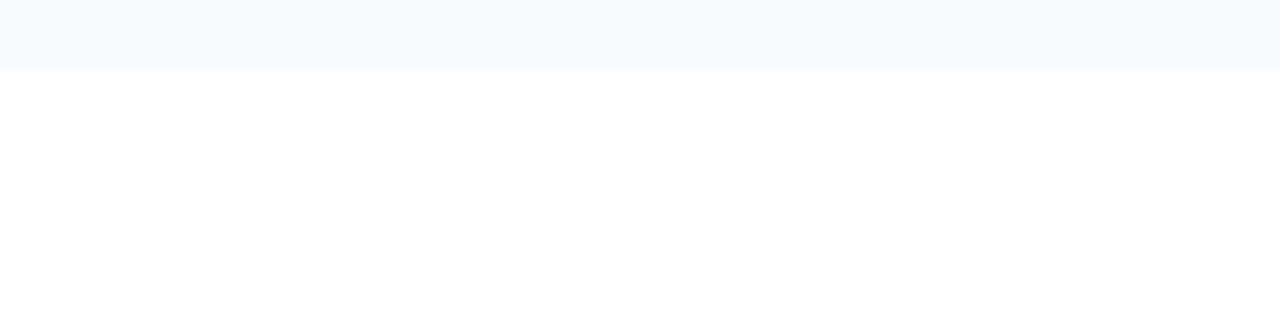
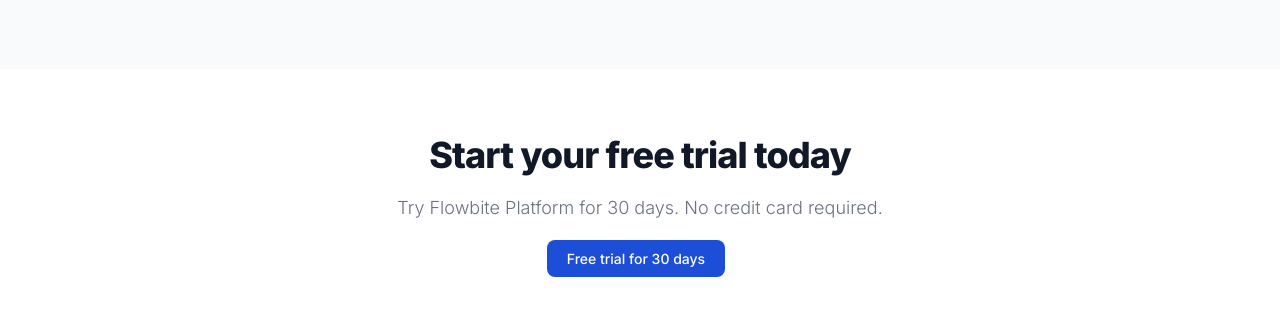
Before and after one commit to RenaudRedron/landing-page-nextjs-flowbite, a Next.js app: page / in a window 1280 px wide. Shown: the part 2282-2598 px from the top of the page. Before the commit the page ends 2351 px from the top, so only its background shows below. Built offline with nearby package versions, Linux system fonts and the light colour scheme.

Commit message:
Ajout de la section CTA Button

```diff
--- a/app/page.tsx
+++ b/app/page.tsx
@@ -1,4 +1,5 @@
 import Content from "@/components/Content";
+import CtaButton from "@/components/CtaButton";
 import Description from "@/components/Description";
 import Header from "@/components/Header";
 import Hero from "@/components/Hero";
@@ -14,6 +15,7 @@
       <ListFeature />
       <Description />
       <Content />
+      <CtaButton />
     </main>
   );
 }
--- a/components/Content.tsx
+++ b/components/Content.tsx
@@ -1,6 +1,6 @@
 export default function Content() {
     return (
-        <section className="bg-gray-50 dark:bg-gray-900 dark:bg-gray-800">
+        <section className="bg-gray-50 dark:bg-gray-800">
             <div className="py-8 px-4 mx-auto max-w-screen-xl lg:py-16 lg:px-6">
                 <div className="max-w-screen-lg text-gray-500 sm:text-lg dark:text-gray-400">
                     <h2 className="mb-4 text-4xl tracking-tight font-bold text-gray-900 dark:text-white">Powering innovation at <span className="font-extrabold">200,000+</span> companies worldwide</h2>
--- /dev/null
+++ b/components/CtaButton.tsx
@@ -0,0 +1,15 @@
+import React from 'react'
+
+export default function CtaButton() {
+    return (
+        <section className="bg-white dark:bg-gray-900">
+            <div className="py-8 px-4 mx-auto max-w-screen-xl sm:py-16 lg:px-6">
+                <div className="mx-auto max-w-screen-sm text-center">
+                    <h2 className="mb-4 text-4xl tracking-tight font-extrabold leading-tight text-gray-900 dark:text-white">Start your free trial today</h2>
+                    <p className="mb-6 font-light text-gray-500 dark:text-gray-400 md:text-lg">Try Flowbite Platform for 30 days. No credit card required.</p>
+                    <a href="#" className="text-white bg-primary-700 hover:bg-primary-800 focus:ring-4 focus:ring-primary-300 font-medium rounded-lg text-sm px-5 py-2.5 mr-2 mb-2 dark:bg-primary-600 dark:hover:bg-primary-700 focus:outline-none dark:focus:ring-primary-800">Free trial for 30 days</a>
+                </div>
+            </div>
+        </section>
+    )
+}
```
